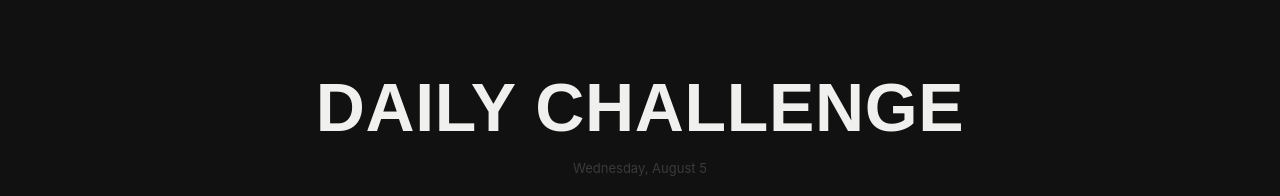
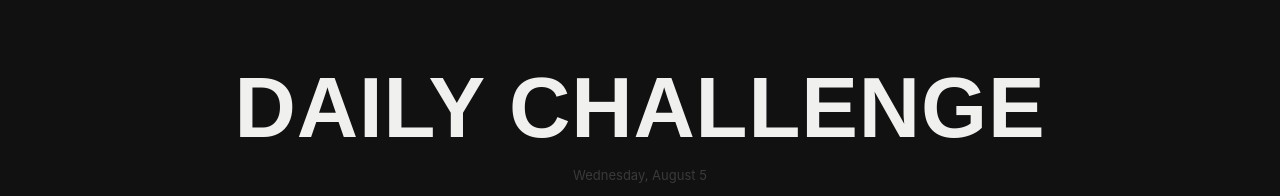
Before and after one commit to ts-skateiq/skateiq-daily-beta, a Next.js app: page / in a window 1280 px wide. Shown: the part 135-331 px from the top of the page. Built offline with nearby package versions, Linux system fonts and the light colour scheme; no server answers; a web font is replaced by a local one.

Commit message:
Increase headline cap to 85px

```diff
--- a/app/page.tsx
+++ b/app/page.tsx
@@ -55,7 +55,7 @@ export default function HubPage() {
       {/* Headline */}
       <h1 style={{
         fontFamily: 'var(--font-alumni), sans-serif',
-        fontSize: 'clamp(24px, 8vw, 68px)',
+        fontSize: 'clamp(24px, 8vw, 85px)',
         whiteSpace: 'nowrap',
         fontWeight: 700,
         lineHeight: 0.9,
```
